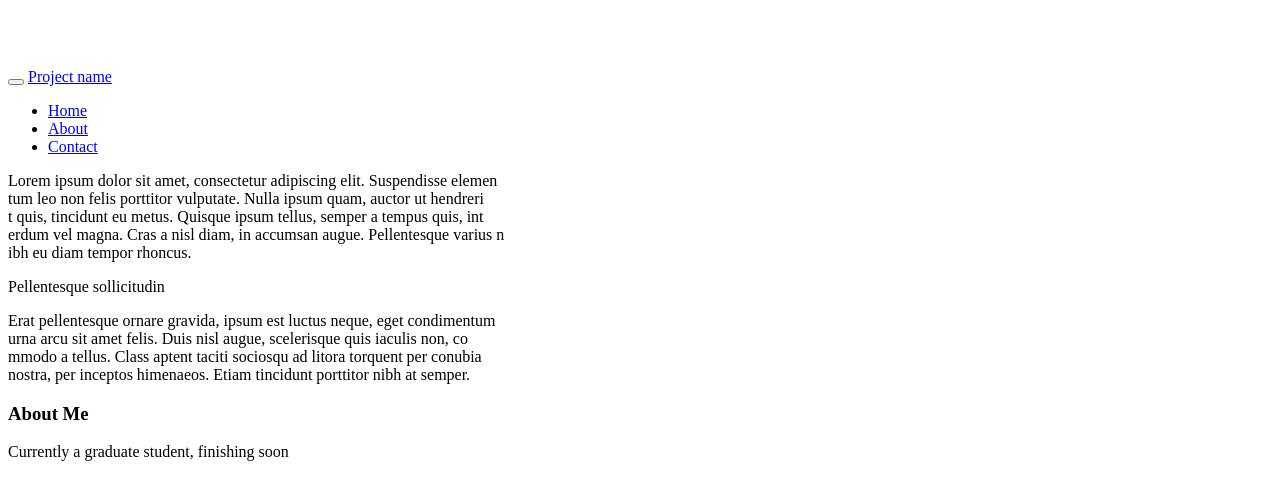
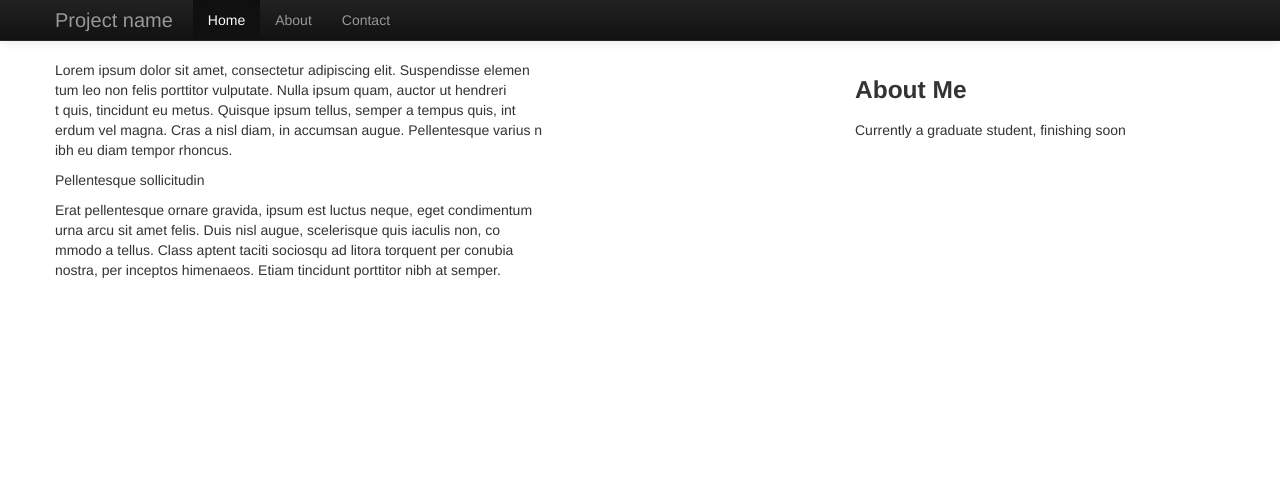
Before and after one commit to naimo/nicolas.github.com, a Jekyll site: the page built from _posts/2013-11-20-3d-projector.md, in a window 1280 px wide. Shown: the top 500 px of the page. Built offline with Jekyll 4.4.1, drawn with Linux system fonts in a browser that asks for light colours; nearby versions of some CDN libraries; library files that are not in the unit come from our copies; Markdown is read by kramdown in place of the engine named in the settings.

Commit message:
{{site.url}} fix

```diff
--- a/_includes/header.html
+++ b/_includes/header.html
@@ -8,13 +8,13 @@
     <meta name="author" content="">
 
     <!-- Le styles -->
-    <link href="../assets/css/bootstrap.css" rel="stylesheet">
+    <link href="{{site.url}}/assets/css/bootstrap.css" rel="stylesheet">
     <style>
       body {
         padding-top: 60px; /* 60px to make the container go all the way to the bottom of the topbar */
       }
     </style>
-    <link href="../assets/css/bootstrap-responsive.css" rel="stylesheet">
+    <link href="{{site.url}}/assets/css/bootstrap-responsive.css" rel="stylesheet">
 
     <!-- HTML5 shim, for IE6-8 support of HTML5 elements -->
     <!--[if lt IE 9]>
@@ -22,11 +22,11 @@
     <![endif]-->
 
     <!-- Fav and touch icons -->
-    <link rel="apple-touch-icon-precomposed" sizes="144x144" href="../assets/ico/apple-touch-icon-144-precomposed.png">
-    <link rel="apple-touch-icon-precomposed" sizes="114x114" href="../assets/ico/apple-touch-icon-114-precomposed.png">
-      <link rel="apple-touch-icon-precomposed" sizes="72x72" href="../assets/ico/apple-touch-icon-72-precomposed.png">
-                    <link rel="apple-touch-icon-precomposed" href="../assets/ico/apple-touch-icon-57-precomposed.png">
-                                   <link rel="shortcut icon" href="../assets/ico/favicon.png">
+    <link rel="apple-touch-icon-precomposed" sizes="144x144" href="{{site.url}}/assets/ico/apple-touch-icon-144-precomposed.png">
+    <link rel="apple-touch-icon-precomposed" sizes="114x114" href="{{site.url}}/assets/ico/apple-touch-icon-114-precomposed.png">
+      <link rel="apple-touch-icon-precomposed" sizes="72x72" href="{{site.url}}/assets/ico/apple-touch-icon-72-precomposed.png">
+                    <link rel="apple-touch-icon-precomposed" href="{{site.url}}/assets/ico/apple-touch-icon-57-precomposed.png">
+                                   <link rel="shortcut icon" href="{{site.url}}/assets/ico/favicon.png">
   </head>
 
   <body>
```
